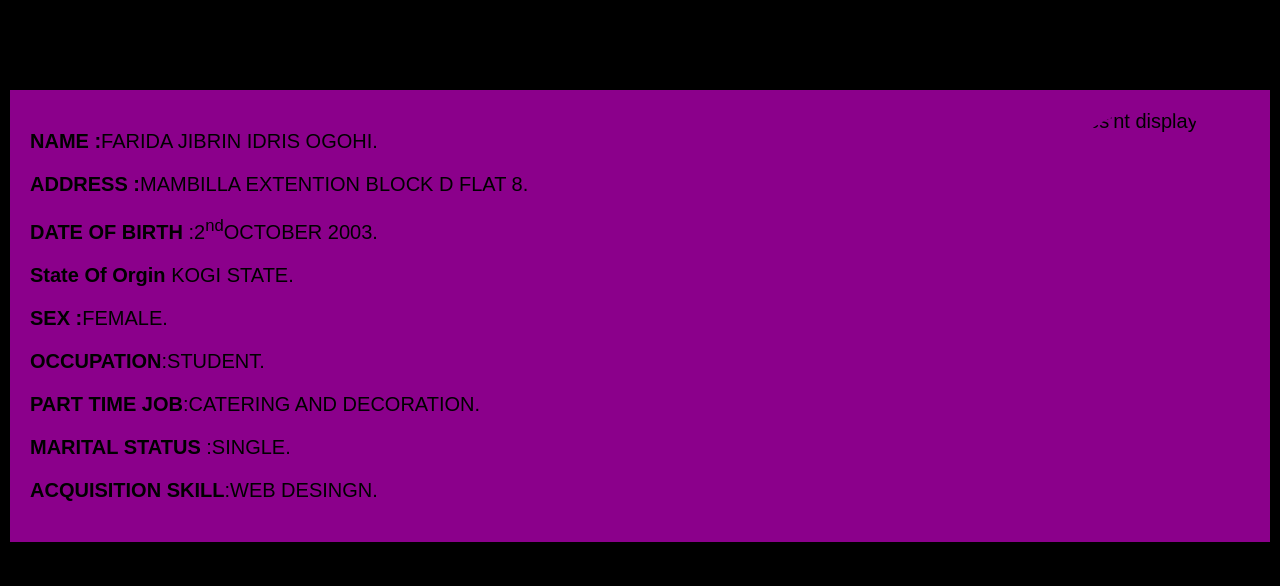
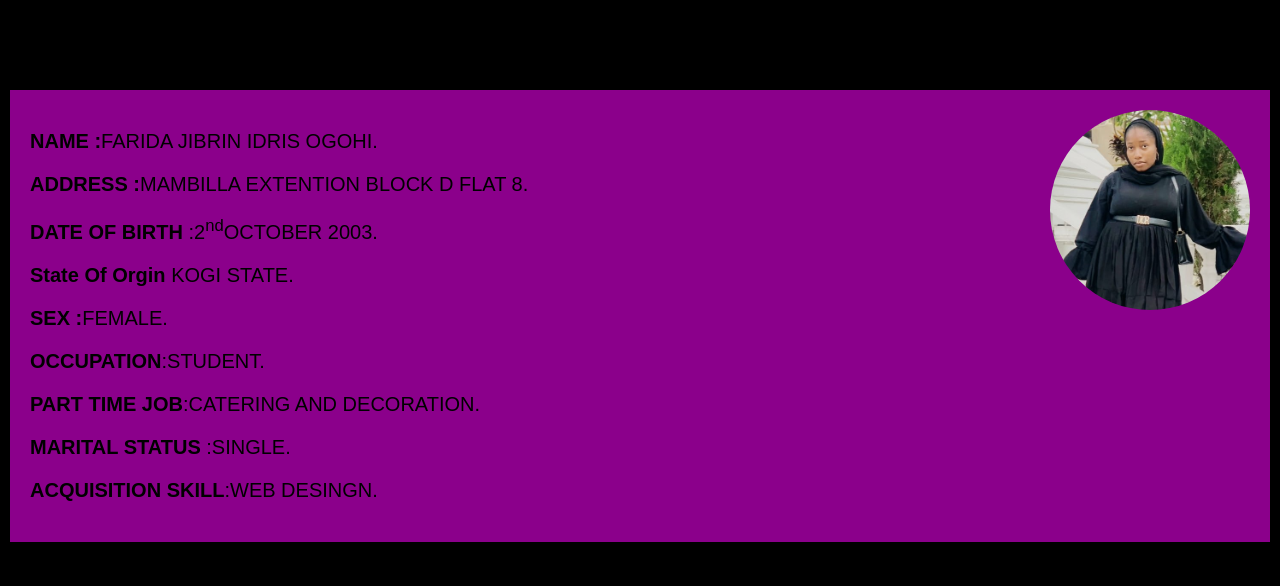
Before and after one commit to fareedasa/My_PORTFOLIO, a plain HTML site: page index.html in a window 1280 px wide. Shown: the top 586 px of the page. Drawn offline with Linux system fonts and the light colour scheme.

Commit message:
Update index.html
az yooo

```diff
--- a/index.html
+++ b/index.html
@@ -58,7 +58,7 @@
 <body>
     <h1><marquee>Fareedah's portfolio</marquee></h1>
     <div id="box1">
-       <img src="images/faree.JPG" alt="does'nt display" height="200px" width="200px">
+       <img src="faree.JPG" alt="does'nt display" height="200px" width="200px">
         <p><b>NAME :</b>FARIDA JIBRIN IDRIS OGOHI.</p>
         <p><b>ADDRESS :</b>MAMBILLA EXTENTION BLOCK D FLAT 8.</p>
         <p><b>DATE OF BIRTH</b> :2<sup>nd</sup>OCTOBER 2003.</b></p>
```
